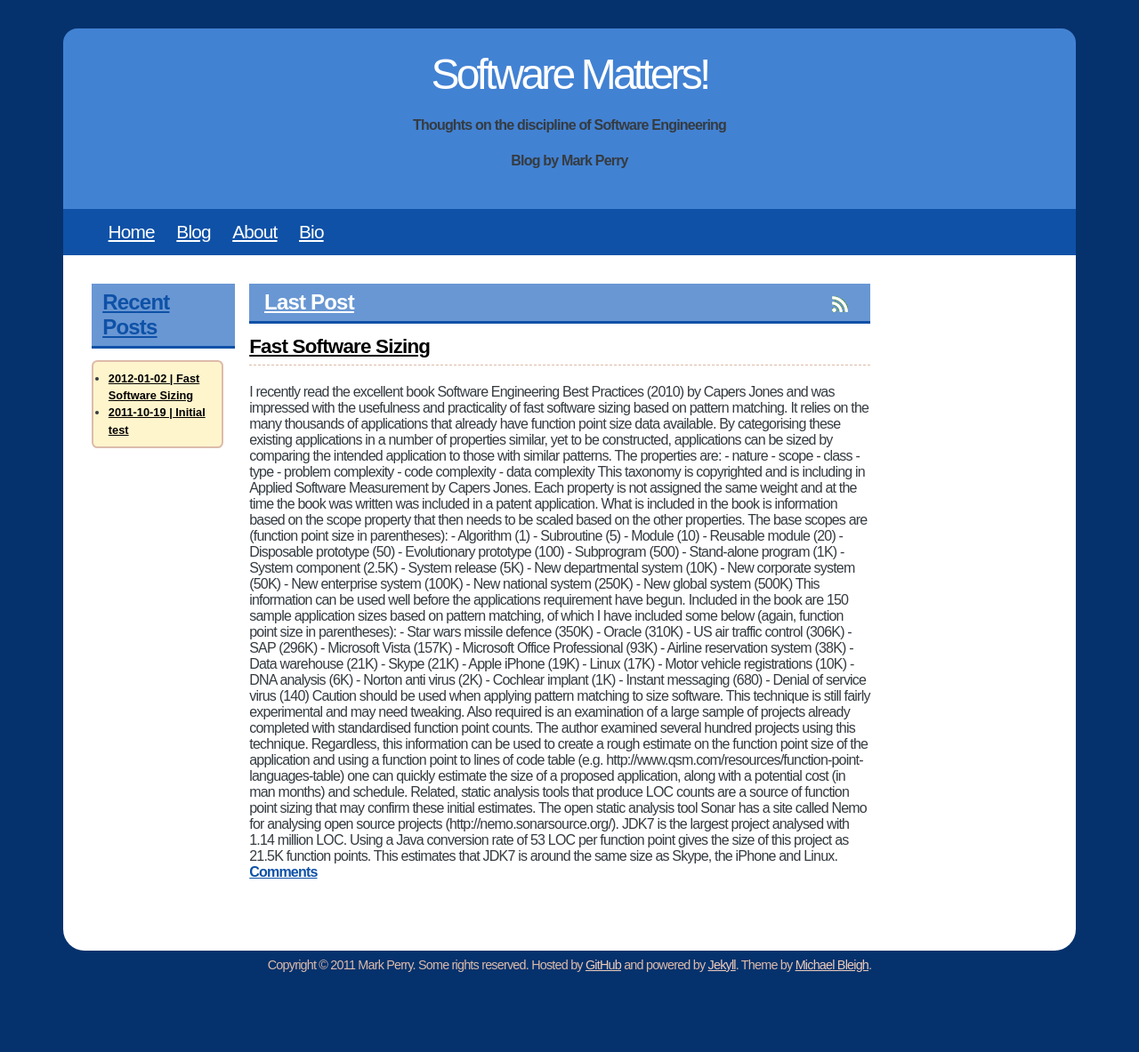
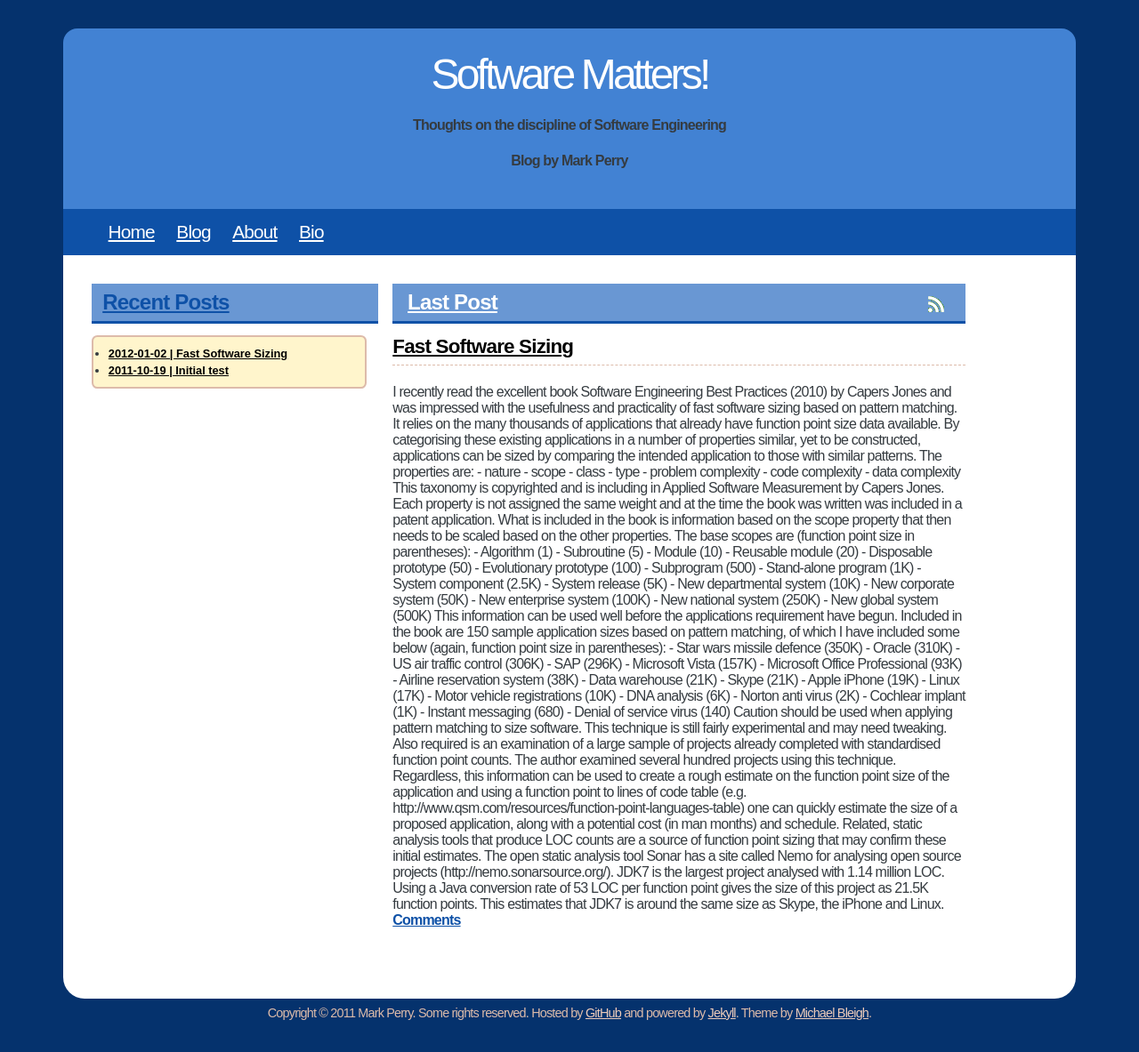
Before and after one commit to kouzouigh/mperry.github.io, a Jekyll site: the page built from index.html, in a window 1280 px wide. Shown: the whole page at 89% size. Built offline with Jekyll 4.4.1, drawn with Linux system fonts in a browser that asks for light colours; before the commit the page ends 1129 px from its top, so only the background shows below that.

Commit message:
Tweaked widths

```diff
--- a/stylesheets/master.css
+++ b/stylesheets/master.css
@@ -262,11 +262,11 @@ div.related {
 }
 
 #home_left {
-  width: 15%;
+  width: 30%;
 }
 
 .home_right {
-  width: 65%;
+  width: 60%;
   margin-left: 1em;
   margin-right: 2em;
 }
```
